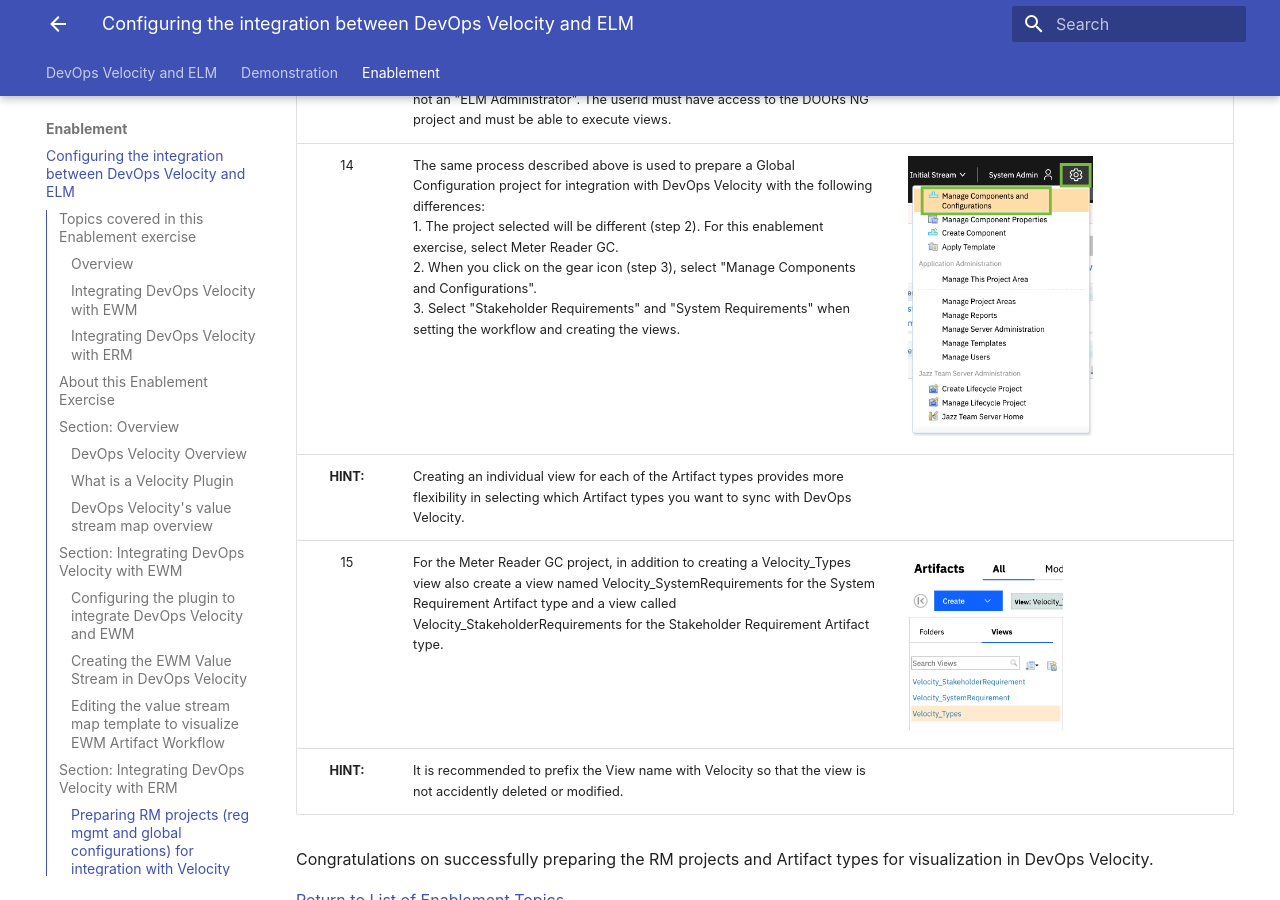
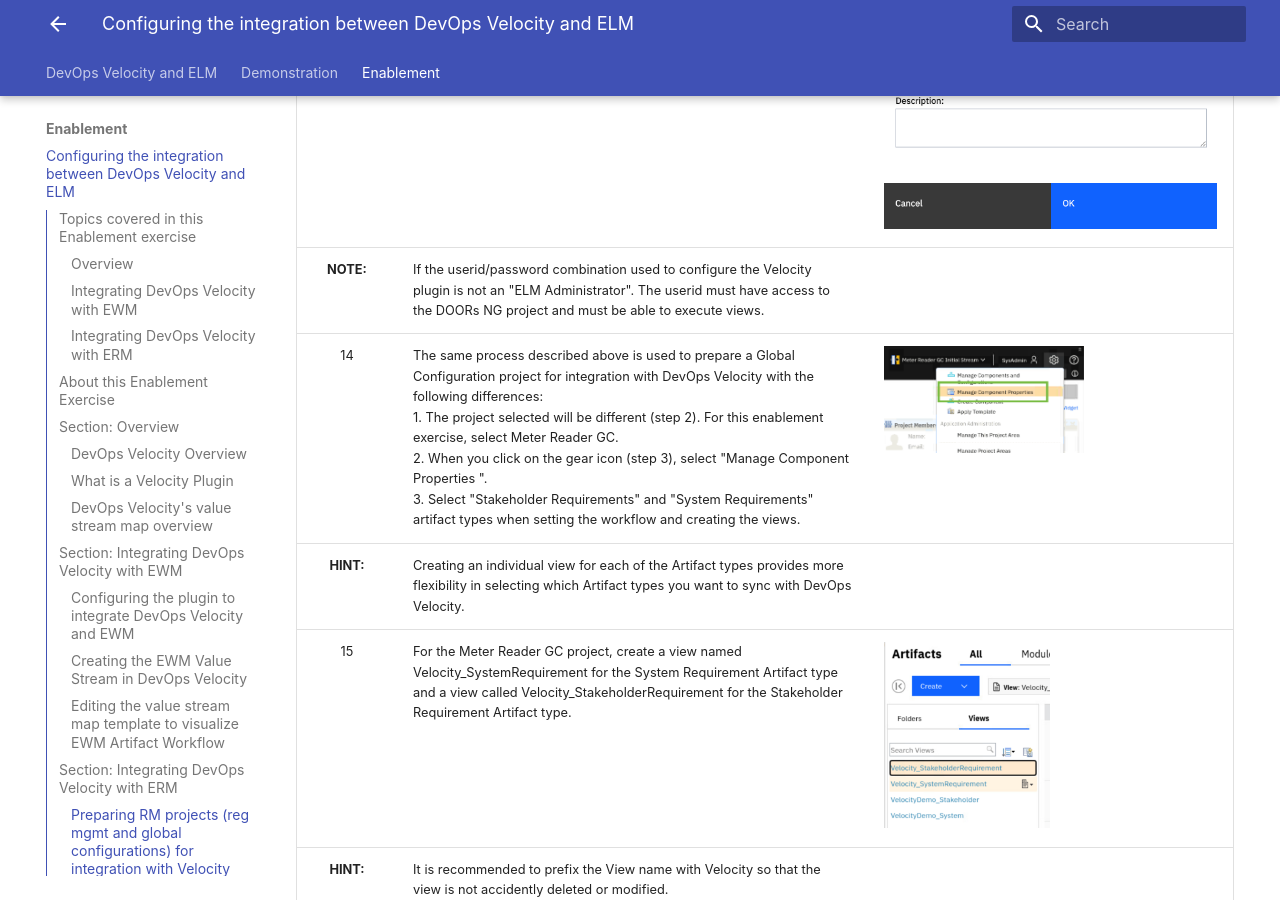
Before and after one commit to DevOpsAutomationLabs/ELM_Velocity, an MkDocs documentation site: the page built from docs/enablement/index.md, in a window 1280 px wide and 900 px high, scrolled down 14484 px. Built offline with MkDocs 1.6.1 and Material for MkDocs 9.7.7, drawn with Linux system fonts in a browser that asks for light colours; some of the changed text lies outside the part shown.

Commit message:
Update enablement

```diff
--- a/docs/enablement/index.md
+++ b/docs/enablement/index.md
@@ -221,9 +222,9 @@
 | 12 | Click the "Save as new view" icon. | <img src="media/e41.png" alt="e41" style="width:100%; height:auto;"> |
 | 13 | Enter a meaningful name (e.g. Velocity_Types), select "Shared", and click "OK". | <img src="media/e42.png" alt="e42" style="width:100%; height:auto;"> |
 | **NOTE:** | If the userid/password combination used to configure the Velocity plugin is not an "ELM Administrator". The userid must have access to the DOORs NG project and must be able to execute views. |  |
-| 14 | The same process described above is used to prepare a Global Configuration project for integration with DevOps Velocity with the following differences:<br/>1. The project selected will be different (step 2). For this enablement exercise, select Meter Reader GC.<br/>2. When you click on the gear icon (step 3), select "Manage Components and Configurations".<br/>3. Select "Stakeholder Requirements" and "System Requirements" when setting the workflow and creating the views. | <img src="media/e44.png" alt="e44" style="width:60%; height:auto;"> |
+| 14 | The same process described above is used to prepare a Global Configuration project for integration with DevOps Velocity with the following differences:<br/>1. The project selected will be different (step 2). For this enablement exercise, select Meter Reader GC.<br/>2. When you click on the gear icon (step 3), select "Manage Component Properties ".<br/>3. Select "Stakeholder Requirements" and "System Requirements" artifact types when setting the workflow and creating the views. | <img src="media/e44.png" alt="e44" style="width:60%; height:auto;"> |
 | **HINT:** | Creating an individual view for each of the Artifact types provides more flexibility in selecting which Artifact types you want to sync with DevOps Velocity. |  |
-| 15 | For the Meter Reader GC project, in addition to creating a Velocity_Types view also create a view named Velocity_SystemRequirements for the System Requirement Artifact type and a view called Velocity_StakeholderRequirements for the Stakeholder Requirement Artifact type. | <img src="media/e55.png" alt="e55" style="width:50%; height:auto;"> |
+| 15 | For the Meter Reader GC project, create a view named Velocity_SystemRequirement for the System Requirement Artifact type and a view called Velocity_StakeholderRequirement for the Stakeholder Requirement Artifact type. | <img src="media/e55.png" alt="e55" style="width:50%; height:auto;"> |
 | **HINT:** | It is recommended to prefix the View name with Velocity so that the view is not accidently deleted or modified. |   |
 
 Congratulations on successfully preparing the RM projects and Artifact types for visualization in DevOps Velocity.
```
Also changed, not shown: other parts of docs/enablement/index.md (+1 -0 lines), docs/enablement/media/e44.png, docs/enablement/media/e55.png.
